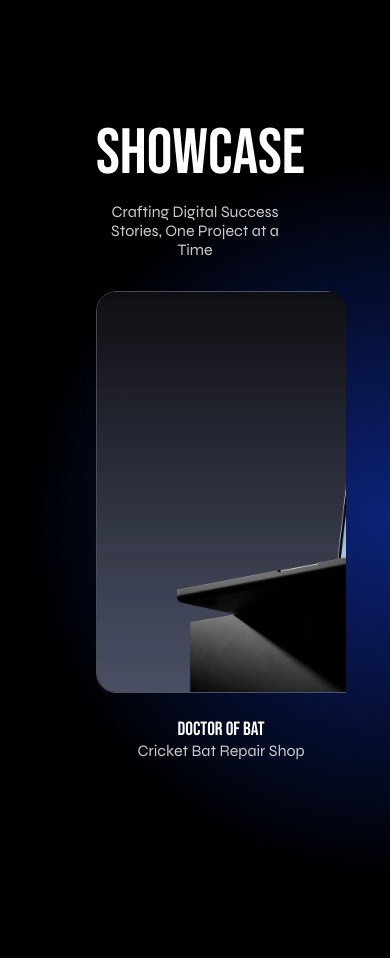
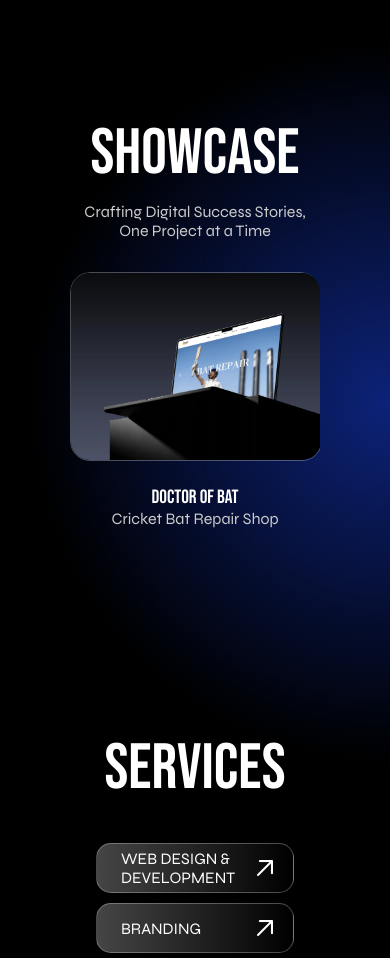
Before and after one commit to SparkHaus-Digital/SparkHaus, a React (Vite) app: page / in a window 390 px wide. Shown: the part 940-1898 px from the top of the page. Built offline with nearby package versions, Linux system fonts and the light colour scheme.

Commit message:
Home showcase adj

```diff
--- a/src/css/Home.css
+++ b/src/css/Home.css
@@ -112,6 +112,7 @@
 }
 
 @media (max-width: 768px) {
+
 	.home-container {
 		margin-left: 2rem;
 		margin-right: 2rem;
@@ -126,6 +127,13 @@
 		line-height: 4rem;
 	}
 
+	.showcase {
+		display: flex;
+		flex-direction: column;
+		align-items: center;
+		place-self: center;
+	}
+
 	.showcase-card {
 		flex-direction: column;
 		height: auto;
@@ -138,8 +146,11 @@
 
 	.project-image {
 		width: 100%;
-		min-height: 280px;
 		margin: 0px 0px 20px 0px;
+	}
+
+	.project-image img {
+		width: 100%;
 	}
 
 	.project-info {
```
